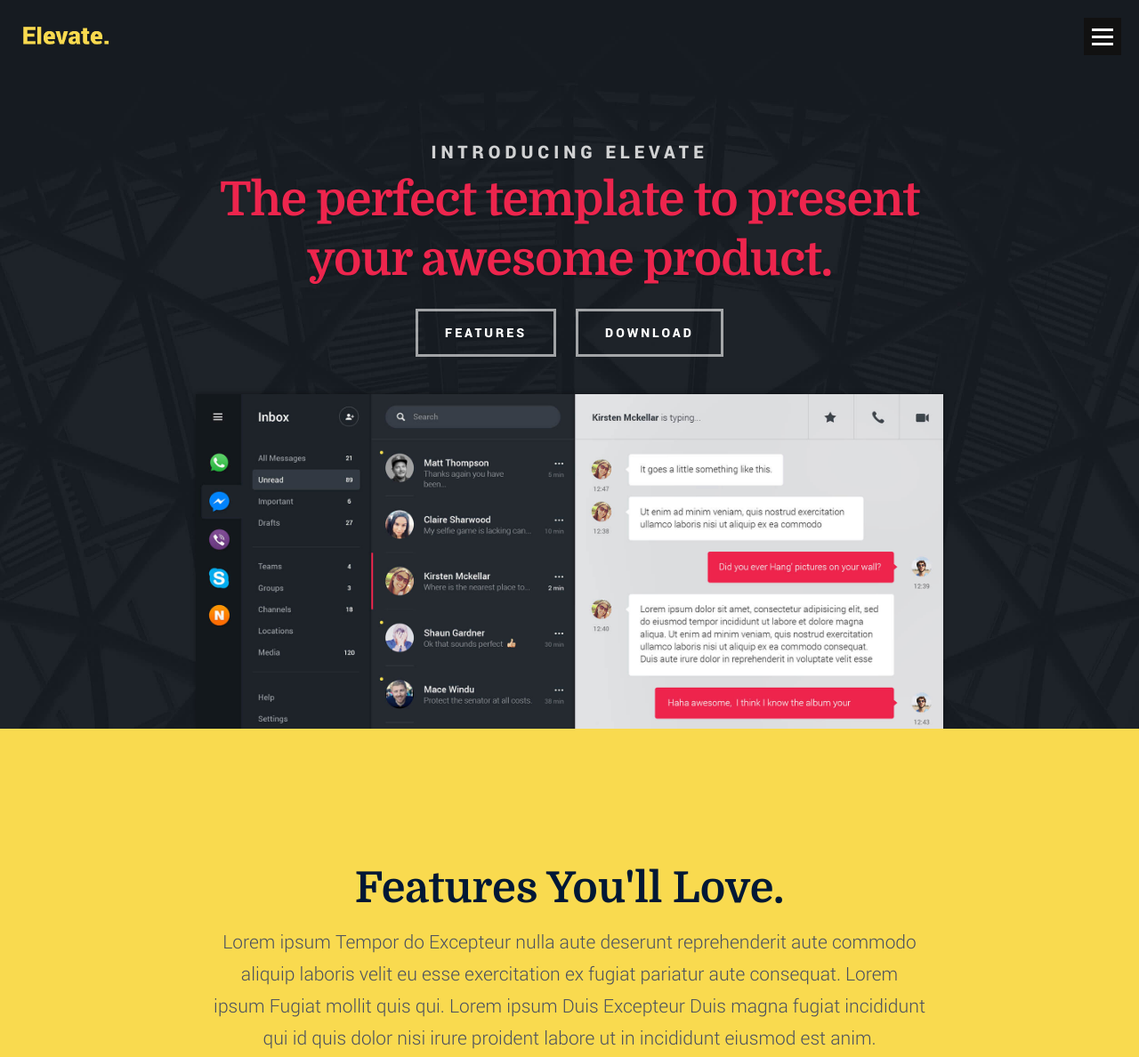
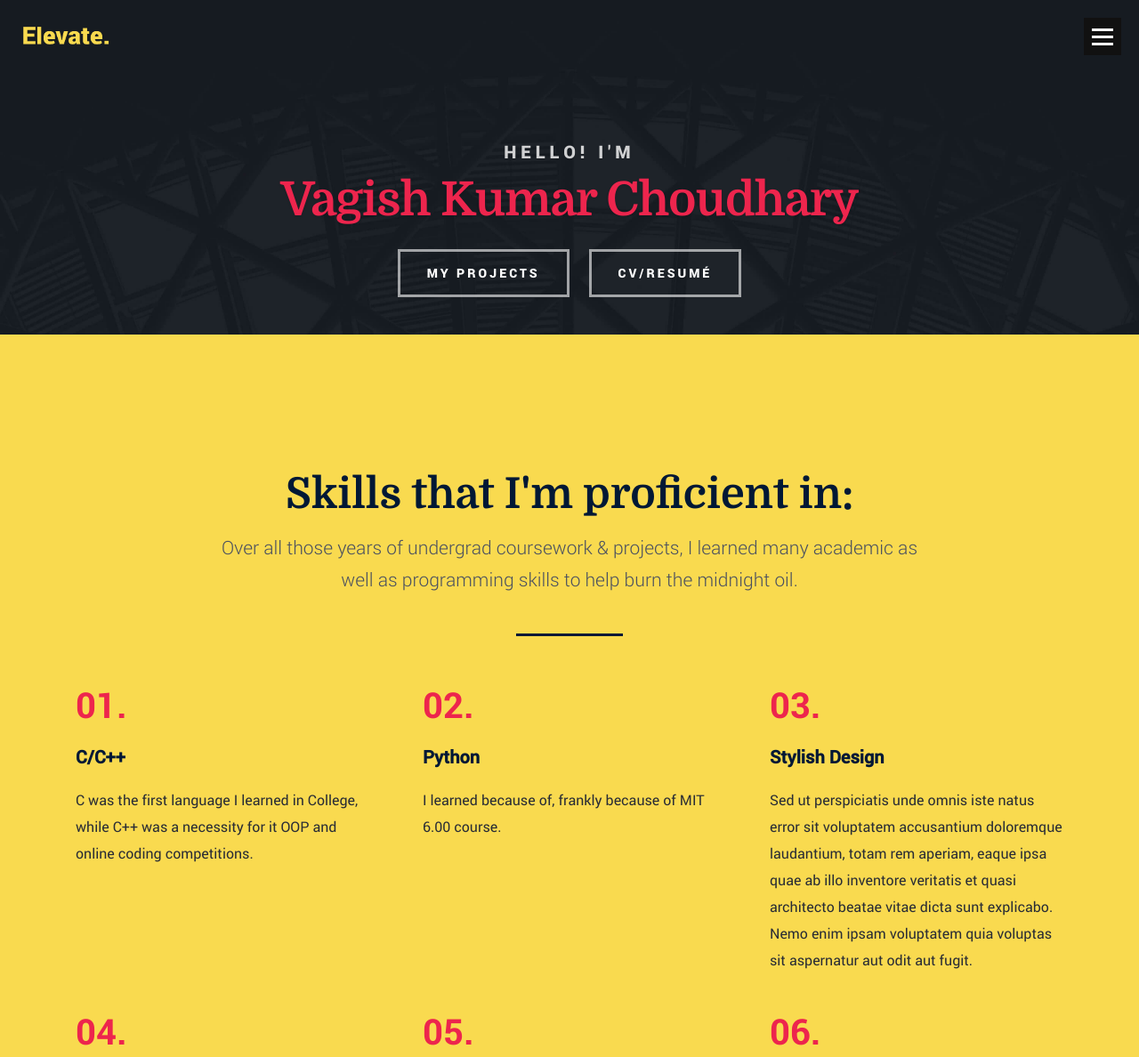
Before and after one commit to vagishchoudhary/vagishchoudhary.github.io, a plain HTML site: page index.html in a window 1280 px wide. Shown: the top 1188 px of the page at 89% size. Drawn offline with Linux system fonts and the light colour scheme; files whose address does not match are found by name.

Commit message:
_tmp_ 1st edit

```diff
--- a/index.html
+++ b/index.html
@@ -7,7 +7,7 @@
    <!--- basic page needs
    ================================================== -->
    <meta charset="utf-8">
-	<title>Elevate</title>
+	<title>vagish</title>
 	<meta name="description" content="">
 	<meta name="author" content="">
 
@@ -28,7 +28,7 @@
 
    <!-- favicons
 	================================================== -->
-	<link rel="icon" type="image/png" href="favicon.png">
+	<link rel="icon" type="image/png" href="logo-about.png">
 
 </head>
 
@@ -39,7 +39,7 @@
    <header class="main-header">
 
    	<div class="logo">
-	      <a href="index.html">Elevate</a>
+	      <a href="index.html">Vagish</a>
 	   </div>
 
 	   <a class="menu-toggle" href="#"><span>Menu</span></a>
@@ -53,25 +53,26 @@
    	<h3>Navigation</h3>
 		<ul class="nav-list">
 			<li><a class="smoothscroll" href="#intro" title="">Home</a></li>
-			<li><a class="smoothscroll" href="#features" title="">Features</a></li>
-			<li><a class="smoothscroll" href="#infos" title="">Product Info</a></li>
+			<li><a class="smoothscroll" href="#features" title="">Skills</a></li>
+			<li><a class="smoothscroll" href="#infos" title="">Coursework</a></li>
 			<li><a class="smoothscroll" href="#stats" title="">Stats</a></li>
-			<li><a class="smoothscroll" href="#pricing" title="">Pricing</a></li>
-			<li><a class="smoothscroll" href="#testimonials" title="">Testimonials</a></li>
-			<li><a class="smoothscroll" href="#download" title="">Download</a></li>
+
+			<li><a class="smoothscroll" href="#testimonials" title="">Projects</a></li>
+      <li><a class="smoothscroll" href="#pricing" title="">About Me</a></li>
+			<li><a class="smoothscroll" href="#download" title="">CV</a></li>
 			<li><a class="smoothscroll" href="#subscribe" title="">Newsletter</a></li>
 		</ul>
-
+<!--
 		<h3>We Recommend Dreamhost</h3>
 		<p class="sponsor-text">
 			Looking for an awesome and reliable webhosting? Try <a href="http://www.dreamhost.com/r.cgi?287326|STYLESHOUT">DreamHost</a>.
-			Get <span>$50 off</span> when you sign up with the promocode <span>styleshout</span>.
+			Get <span>$50 off</span> when you sign up with the promocode <span>styleshout</span>.  -->
 			<!-- Simply type	the promocode in the box labeled “Promo Code” when placing your order. -->
-		</p>
+<!--		</p>
 
 		<div class="action">
 			<a class="button" href="http://www.dreamhost.com/r.cgi?287326|STYLESHOUT">Sign Up Now</a>
-		</div>
+		</div>                                                                                           -->
 
 	</nav> <!-- /menu-nav-wrap -->
 
@@ -90,19 +91,18 @@
 		   <div class="row intro-content">
 		   	<div class="col-twelve">
 
-		   		<h3 class="animate-intro">Introducing Elevate</h3>
+		   		<h3 class="animate-intro">Hello! I'm</h3>
 
 					<h1 class="animate-intro">
-						The perfect template to
-						present your awesome product.
+						Vagish Kumar Choudhary
 					</h1>
 
 					<div class="buttons">
-						<a class="button stroke smoothscroll animate-intro" href="#features" title="">Features</a>
-						<a class="button stroke smoothscroll animate-intro" href="#download" title="">Download</a>
+						<a class="button stroke smoothscroll animate-intro" href="#testimonials" title="">My Projects</a>
+						<a class="button stroke smoothscroll animate-intro" href="#download" title="">CV/Resum&#233;</a>
 					</div>
 
-					<img src="images/app-screenshot-big.jpg" alt="" class="animate-intro">
+		<!--  		<img src="dsBuffer.jpg" alt="" class="animate-intro">      -->
 
 			  	</div> <!-- /twelve -->
 		   </div> <!-- /row -->
@@ -117,9 +117,9 @@
 			<div class="row section-intro group animate-this">
 	   		<div class="col-twelve with-bottom-line">
 
-	   			<h2 class="">Features You'll Love.</h2>
+	   			<h2 class="">Skills that I'm proficient in:</h2>
 
-	   			<p class="lead">Lorem ipsum Tempor do Excepteur nulla aute deserunt reprehenderit aute commodo aliquip laboris velit eu esse exercitation ex fugiat pariatur aute consequat. Lorem ipsum Fugiat mollit quis qui. Lorem ipsum Duis Excepteur Duis magna fugiat incididunt qui id quis dolor nisi irure proident labore ut in incididunt eiusmod est anim.</p>
+	   			<p class="lead">Over all those years of undergrad coursework & projects, I learned many academic as well as programming skills to help burn the midnight oil.</p>
 
 	   		</div>
 	   	</div>
@@ -134,9 +134,9 @@
 
 					   <div class="feature-content">
 
-              	   	<h3>Fully Resposive</h3>
+              	   	<h3>C/C++</h3>
 
-							<p>Sed ut perspiciatis unde omnis iste natus error sit voluptatem accusantium doloremque laudantium, totam rem aperiam, eaque ipsa quae ab illo inventore veritatis et quasi architecto beatae vitae dicta sunt explicabo. Nemo enim ipsam voluptatem quia voluptas sit aspernatur aut odit aut fugit.
+							<p>C was the first language I learned in College, while C++ was a necessity for it OOP and online coding competitions.
 						   </p>
 
 						</div>
@@ -149,9 +149,9 @@
 
 					   <div class="feature-content">
 
-              	   	<h3>Retina Ready</h3>
+              	   	<h3>Python</h3>
 
-							<p>Sed ut perspiciatis unde omnis iste natus error sit voluptatem accusantium doloremque laudantium, totam rem aperiam, eaque ipsa quae ab illo inventore veritatis et quasi architecto beatae vitae dicta sunt explicabo. Nemo enim ipsam voluptatem quia voluptas sit aspernatur aut odit aut fugit.
+							<p>I learned because of, frankly because of MIT 6.00 course.
 						   </p>
 
 						</div>
```
Also changed, not shown: logo-about.png (added).
